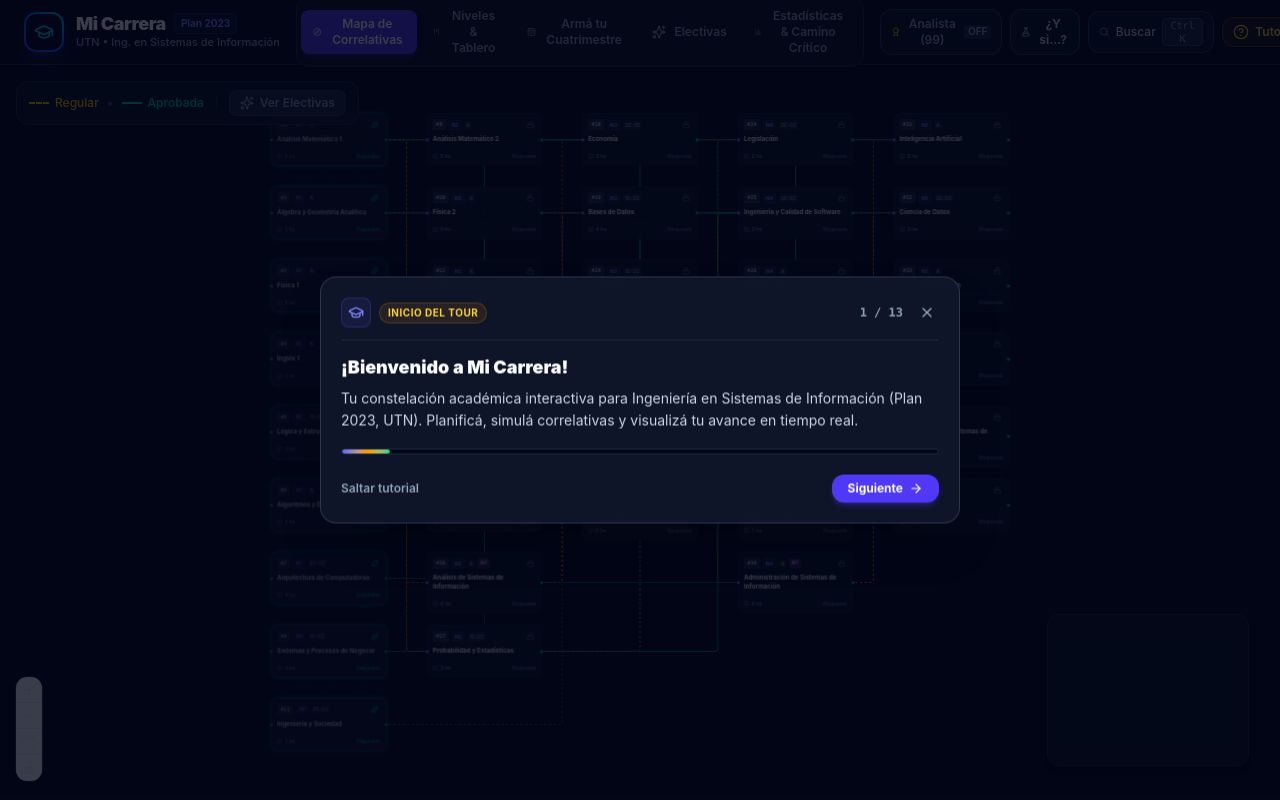
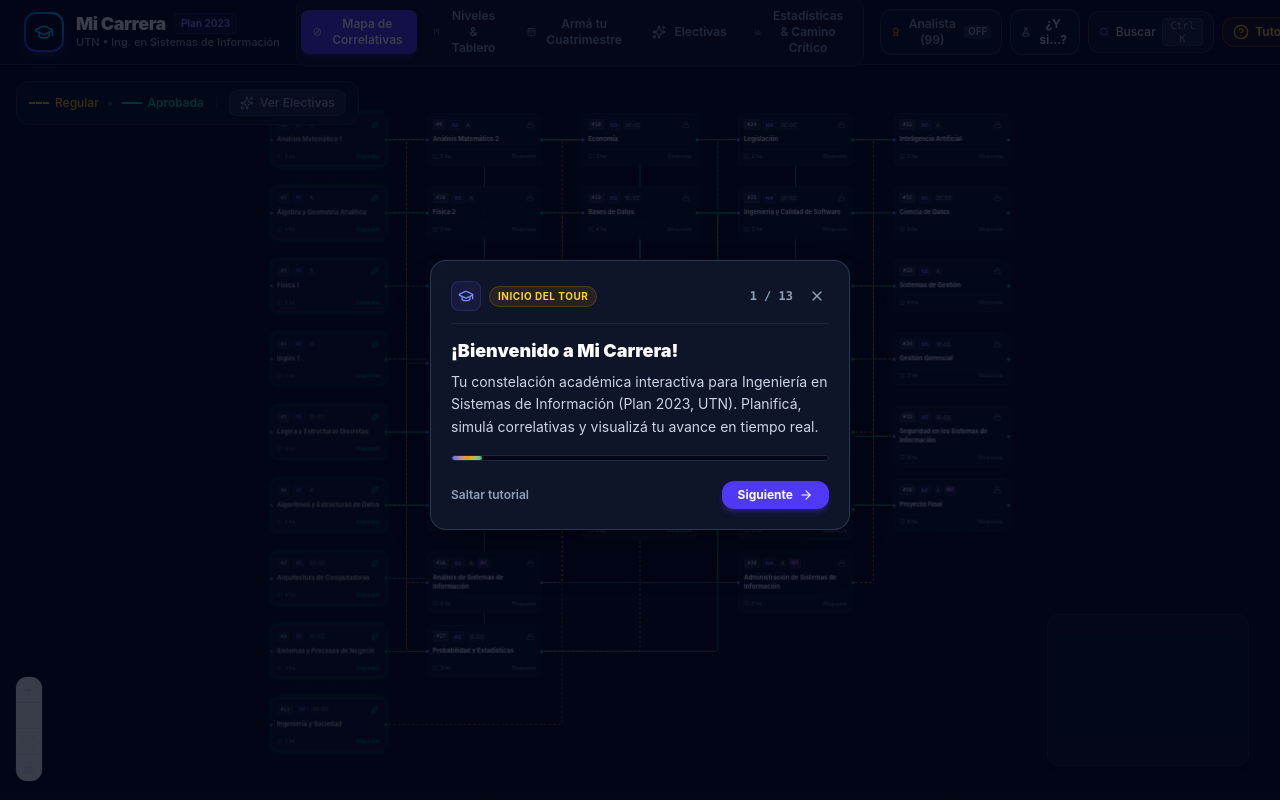
Before and after one commit to Thiagopgnqn/corre, a React (Vite) app: page / in a window 1280 px wide. Shown: the top 800 px of the page. Built offline with nearby package versions, Linux system fonts and the light colour scheme.

Commit message:
fix: resolver parpadeo y desplazamiento intermedio de tarjeta y spotlight en transiciones del tutorial

```diff
--- a/src/components/graph/SubjectNode.tsx
+++ b/src/components/graph/SubjectNode.tsx
@@ -115,6 +115,7 @@ export const SubjectNode = memo(({ data }: NodeProps) => {
 
   return (
     <div
+      data-tour={subject.id === 1 ? 'sample-subject' : undefined}
       className={`relative w-[230px] sm:w-[245px] rounded-xl border backdrop-blur-md transition-all duration-300 select-none cursor-pointer ${
         style.bg
       } ${
--- a/src/components/tutorial/TutorialSpotlight.tsx
+++ b/src/components/tutorial/TutorialSpotlight.tsx
@@ -1,4 +1,4 @@
-import React, { useEffect, useState, useRef, useCallback } from 'react';
+import React, { useEffect, useState, useRef } from 'react';
 import { motion, AnimatePresence } from 'framer-motion';
 import {
   GraduationCap,
@@ -51,6 +51,90 @@ const STEP_ICONS: Record<string, React.ComponentType<{ className?: string }>> =
   HelpCircle,
 };
 
+function getElementRect(selector?: string): SpotlightRect | null {
+  if (!selector || typeof window === 'undefined') return null;
+  const el = document.querySelector(selector);
+  if (!el) return null;
+  const b = el.getBoundingClientRect();
+  const pad = 8;
+  return {
+    top: Math.max(0, b.top - pad),
+    left: Math.max(0, b.left - pad),
+    width: Math.min(window.innerWidth, b.width + pad * 2),
+    height: Math.min(window.innerHeight, b.height + pad * 2),
+  };
+}
+
+function calculateCardCoords(
+  placement: 'top' | 'bottom' | 'left' | 'right' | 'center',
+  rect: SpotlightRect | null,
+  windowSize: { width: number; height: number },
+  cardWidth = 420,
+  cardHeight = 280
+): { top: number; left: number } {
+  const margin = 16;
+  const isMobile = windowSize.width < 640;
+
+  if (isMobile) {
+    return {
+      top: windowSize.height - cardHeight - margin,
+      left: margin,
+    };
+  }
+
+  if (!rect || placement === 'center') {
+    return {
+      top: Math.max(margin, Math.round((windowSize.height - cardHeight) / 2)),
+      left: Math.max(margin, Math.round((windowSize.width - cardWidth) / 2)),
+    };
+  }
+
+  let top = 0;
+  let left = 0;
+
+  switch (placement) {
+    case 'bottom':
+      top = rect.top + rect.height + margin;
+      left = rect.left + rect.width / 2 - cardWidth / 2;
+      // If overflows bottom, flip to top
+      if (top + cardHeight > windowSize.height - margin && rect.top - cardHeight - margin >= margin) {
+        top = rect.top - cardHeight - margin;
+      }
+      break;
+    case 'top':
+      top = rect.top - cardHeight - margin;
+      left = rect.left + rect.width / 2 - cardWidth / 2;
+      // If overflows top, flip to bottom
+      if (top < margin && rect.top + rect.height + cardHeight + margin <= windowSize.height) {
+        top = rect.top + rect.height + margin;
+      }
+      break;
+    case 'left':
+      top = rect.top + rect.height / 2 - cardHeight / 2;
+      left = rect.left - cardWidth - margin;
+      // If overflows left, flip to right
+      if (left < margin && rect.left + rect.width + cardWidth + margin <= windowSize.width) {
+        left = rect.left + rect.width + margin;
+      }
+      break;
+    case 'right':
+    default:
+      top = rect.top + rect.height / 2 - cardHeight / 2;
+      left = rect.left + rect.width + margin;
+      // If overflows right, flip to left
+      if (left + cardWidth > windowSize.width - margin && rect.left - cardWidth - margin >= margin) {
+        left = rect.left - cardWidth - margin;
+      }
+      break;
+  }
+
+  // Safe clamping within viewport
+  top = Math.max(margin, Math.min(windowSize.height - cardHeight - margin, top));
+  left = Math.max(margin, Math.min(windowSize.width - cardWidth - margin, left));
+
+  return { top, left };
+}
+
 export const TutorialSpotlight: React.FC<TutorialSpotlightProps> = ({
   currentView,
   onNavigateView,
@@ -62,83 +146,115 @@ export const TutorialSpotlight: React.FC<TutorialSpotlightProps> = ({
     nextTutorialStep,
     prevTutorialStep,
     selectedSubjectId,
+    setSelectedSubjectId,
   } = useCareer();
 
-  const [rect, setRect] = useState<SpotlightRect | null>(null);
+  const step = TUTORIAL_STEPS[currentTutorialStep];
+
+  const [rect, setRect] = useState<SpotlightRect | null>(() => {
+    const s = TUTORIAL_STEPS[currentTutorialStep];
+    return s?.targetSelector ? getElementRect(s.targetSelector) : null;
+  });
+
   const [windowSize, setWindowSize] = useState({
     width: typeof window !== 'undefined' ? window.innerWidth : 1200,
     height: typeof window !== 'undefined' ? window.innerHeight : 800,
   });
 
-  const cardRef = useRef<HTMLDivElement>(null);
-  const step = TUTORIAL_STEPS[currentTutorialStep];
-
   // Navigate to target view if step requires a different tab
   useEffect(() => {
-    if (isTutorialOpen && step && step.targetView && step.targetView !== currentView) {
+    if (isTutorialOpen && step?.targetView && step.targetView !== currentView) {
       onNavigateView(step.targetView);
     }
-  }, [isTutorialOpen, step, currentView, onNavigateView]);
+  }, [isTutorialOpen, step?.targetView, currentView, onNavigateView]);
 
-  // Compute bounding rect of target element
-  const updateRect = useCallback(() => {
-    if (typeof window === 'undefined') return;
+  // Synchronous and short-polling rect resolution on step or view change
+  useEffect(() => {
+    if (!isTutorialOpen || !step) return;
 
+    if (!step.targetSelector || step.placement === 'center') {
+      setRect(null);
+      return;
+    }
+
+    let isMounted = true;
+    let timerId: number | null = null;
+    let attempts = 0;
+    const maxAttempts = 25; // 25 * 20ms = 500ms max
+
+    const findRect = () => {
+      if (!isMounted) return;
+      const r = getElementRect(step.targetSelector);
+      if (r) {
+        setRect(r);
+      } else if (attempts < maxAttempts) {
+        attempts++;
+        timerId = window.setTimeout(findRect, 20);
+      } else {
+        setRect(null);
+      }
+    };
+
+    // Attempt resolution immediately
+    findRect();
+
+    const handleResizeOrScroll = () => {
       setWindowSize({
         width: window.innerWidth,
         height: window.innerHeight,
       });
+      const r = getElementRect(step.targetSelector);
+      if (r) setRect(r);
+    };
 
-    if (!step || !step.targetSelector || step.placement === 'center') {
-      setRect(null);
-      return;
-    }
-
-    const el = document.querySelector(step.targetSelector);
-    if (!el) {
-      setRect(null);
-      return;
-    }
-
-    const b = el.getBoundingClientRect();
-    const pad = 8;
-    setRect({
-      top: Math.max(0, b.top - pad),
-      left: Math.max(0, b.left - pad),
-      width: Math.min(window.innerWidth, b.width + pad * 2),
-      height: Math.min(window.innerHeight, b.height + pad * 2),
-    });
-  }, [step]);
-
-  // Update rect on step change, resize and scroll
-  useEffect(() => {
-    if (!isTutorialOpen) return;
-
-    // Small delay to allow any view transitions to finish
-    const timer = setTimeout(updateRect, 120);
-    window.addEventListener('resize', updateRect);
-    window.addEventListener('scroll', updateRect, true);
+    window.addEventListener('resize', handleResizeOrScroll);
+    window.addEventListener('scroll', handleResizeOrScroll, true);
 
     return () => {
-      clearTimeout(timer);
-      window.removeEventListener('resize', updateRect);
-      window.removeEventListener('scroll', updateRect, true);
+      isMounted = false;
+      if (timerId) clearTimeout(timerId);
+      window.removeEventListener('resize', handleResizeOrScroll);
+      window.removeEventListener('scroll', handleResizeOrScroll, true);
     };
-  }, [isTutorialOpen, step, updateRect]);
+  }, [isTutorialOpen, step, currentView]);
 
-  // Interactive step advance: if step requires clicking a subject and user clicked one
+  // Step 5: ensure subject 1 is selected so the drawer and status button exist
+  useEffect(() => {
+    if (isTutorialOpen && step?.id === 'interactive-status' && !selectedSubjectId) {
+      setSelectedSubjectId(1);
+    }
+  }, [isTutorialOpen, step?.id, selectedSubjectId, setSelectedSubjectId]);
+
+  // Step 6: close drawer so the graph lines and edge legend are unobstructed
+  useEffect(() => {
+    if (isTutorialOpen && step?.id === 'edge-types' && selectedSubjectId) {
+      setSelectedSubjectId(null);
+    }
+  }, [isTutorialOpen, step?.id, selectedSubjectId, setSelectedSubjectId]);
+
+  // Avoid skipping Step 4 if a subject was already selected before entering Step 4
+  const lastStepIdRef = useRef<string | null>(null);
   const prevSelectedIdRef = useRef<number | null>(null);
+
+  useEffect(() => {
+    if (!isTutorialOpen || !step) return;
+    if (lastStepIdRef.current !== step.id) {
+      lastStepIdRef.current = step.id;
+      prevSelectedIdRef.current = selectedSubjectId;
+    }
+  }, [isTutorialOpen, step, selectedSubjectId]);
+
+  // Interactive step advance: if step requires clicking a subject and user clicked a new one
   useEffect(() => {
     if (isTutorialOpen && step?.interactiveAction === 'click-subject') {
       if (selectedSubjectId && selectedSubjectId !== prevSelectedIdRef.current) {
         prevSelectedIdRef.current = selectedSubjectId;
         const autoTimer = setTimeout(() => {
           nextTutorialStep();
-        }, 600);
+        }, 500);
         return () => clearTimeout(autoTimer);
       }
     }
-    prevSelectedIdRef.current = selectedSubjectId;
   }, [isTutorialOpen, step, selectedSubjectId, nextTutorialStep]);
 
   // Keyboard navigation
@@ -169,79 +285,39 @@ export const TutorialSpotlight: React.FC<TutorialSpotlightProps> = ({
   const isLastStep = currentTutorialStep === TUTORIAL_STEPS.length - 1;
   const progressPercent = Math.round(((currentTutorialStep + 1) / TUTORIAL_STEPS.length) * 100);
 
-  // Position calculation for card on desktop
   const isMobile = windowSize.width < 640;
-  let cardPositionStyles: React.CSSProperties = {};
-
-  if (isMobile) {
-    // Dock as bottom sheet on mobile
-    cardPositionStyles = {
-      position: 'fixed',
-      bottom: '16px',
-      left: '16px',
-      right: '16px',
-      zIndex: 60,
-    };
-  } else if (!rect || step.placement === 'center') {
-    // Centered modal
-    cardPositionStyles = {
-      position: 'fixed',
-      top: '50%',
-      left: '50%',
-      transform: 'translate(-50%, -50%)',
-      zIndex: 60,
-    };
-  } else {
-    // Floating around target
-    const cardWidth = 420;
-    const margin = 16;
-    let top = 0;
-    let left = 0;
-
-    switch (step.placement) {
-      case 'bottom':
-        top = Math.min(windowSize.height - 350, rect.top + rect.height + margin);
-        left = Math.max(margin, Math.min(windowSize.width - cardWidth - margin, rect.left + rect.width / 2 - cardWidth / 2));
-        break;
-      case 'top':
-        top = Math.max(margin, rect.top - 320);
-        left = Math.max(margin, Math.min(windowSize.width - cardWidth - margin, rect.left + rect.width / 2 - cardWidth / 2));
-        break;
-      case 'left':
-        top = Math.max(margin, Math.min(windowSize.height - 350, rect.top));
-        left = Math.max(margin, rect.left - cardWidth - margin);
-        break;
-      case 'right':
-      default:
-        top = Math.max(margin, Math.min(windowSize.height - 350, rect.top));
-        left = Math.min(windowSize.width - cardWidth - margin, rect.left + rect.width + margin);
-        break;
-    }
-
-    cardPositionStyles = {
-      position: 'fixed',
-      top: `${top}px`,
-      left: `${left}px`,
-      width: `${cardWidth}px`,
-      zIndex: 60,
-    };
-  }
+  const cardWidth = Math.min(420, windowSize.width - 32);
+  const coords = calculateCardCoords(
+    step.placement || 'center',
+    rect,
+    windowSize,
+    cardWidth,
+    280
+  );
 
   return (
-    <div className="fixed inset-0 z-50 overflow-hidden" role="dialog" aria-modal="true">
-      {/* Dark Spotlight SVG Mask */}
+    <div className="fixed inset-0 z-50 overflow-hidden pointer-events-none" role="dialog" aria-modal="true">
+      {/* Dark Spotlight SVG Mask with smoothly animated cutout */}
       <svg className="fixed inset-0 w-full h-full pointer-events-none z-50">
         <defs>
           <mask id="tutorial-spotlight-mask">
             {/* White background reveals the overlay */}
             <rect x="0" y="0" width={windowSize.width} height={windowSize.height} fill="white" />
-            {/* Black rectangle punches the spotlight hole */}
+            {/* Black rectangle punches the spotlight hole, animating position and dimensions */}
             {rect && (
-              <rect
-                x={rect.left}
-                y={rect.top}
-                width={rect.width}
-                height={rect.height}
+              <motion.rect
+                animate={{
+                  x: rect.left,
+                  y: rect.top,
+                  width: rect.width,
+                  height: rect.height,
+                }}
+                transition={{
+                  type: 'spring',
+                  damping: 30,
+                  stiffness: 300,
+                  mass: 0.8,
+                }}
                 rx="14"
                 ry="14"
                 fill="black"
@@ -261,33 +337,53 @@ export const TutorialSpotlight: React.FC<TutorialSpotlightProps> = ({
         />
       </svg>
 
-      {/* Pulsing Glowing Ring around highlighted element */}
+      {/* Pulsing Glowing Ring smoothly gliding around highlighted element */}
       {rect && (
         <motion.div
-          key={`highlight-${step.id}`}
-          initial={{ opacity: 0, scale: 0.98 }}
-          animate={{ opacity: 1, scale: 1 }}
-          transition={{ duration: 0.3 }}
-          style={{
-            position: 'fixed',
-            top: `${rect.top}px`,
-            left: `${rect.left}px`,
-            width: `${rect.width}px`,
-            height: `${rect.height}px`,
+          animate={{
+            top: rect.top,
+            left: rect.left,
+            width: rect.width,
+            height: rect.height,
+            opacity: 1,
           }}
-          className="rounded-2xl border-2 border-amber-400 shadow-[0_0_30px_rgba(251,191,36,0.5)] pointer-events-none z-50 animate-pulse"
+          transition={{
+            type: 'spring',
+            damping: 30,
+            stiffness: 300,
+            mass: 0.8,
+          }}
+          className="fixed rounded-2xl border-2 border-amber-400 shadow-[0_0_30px_rgba(251,191,36,0.5)] pointer-events-none z-50 animate-pulse"
         />
       )}
 
-      {/* Floating Tour Card */}
-      <div style={cardPositionStyles} ref={cardRef}>
+      {/* Floating Tour Card (Smoothly gliding container via spring) */}
+      <motion.div
+        animate={
+          isMobile
+            ? { bottom: 16, left: 16, right: 16 }
+            : { top: coords.top, left: coords.left }
+        }
+        transition={{
+          type: 'spring',
+          damping: 28,
+          stiffness: 280,
+          mass: 0.8,
+        }}
+        style={{
+          position: 'fixed',
+          zIndex: 60,
+          width: isMobile ? undefined : `${cardWidth}px`,
+        }}
+        className="pointer-events-auto"
+      >
         <AnimatePresence mode="wait">
           <motion.div
             key={step.id}
-            initial={{ opacity: 0, y: 12, scale: 0.97 }}
-            animate={{ opacity: 1, y: 0, scale: 1 }}
-            exit={{ opacity: 0, y: -12, scale: 0.97 }}
-            transition={{ duration: 0.2, ease: 'easeOut' }}
+            initial={{ opacity: 0, y: 8 }}
+            animate={{ opacity: 1, y: 0 }}
+            exit={{ opacity: 0, y: -8 }}
+            transition={{ duration: 0.16, ease: 'easeOut' }}
             className="w-full bg-slate-900/95 backdrop-blur-xl border border-slate-700/80 rounded-2xl p-5 shadow-2xl flex flex-col gap-4 text-slate-100"
           >
             {/* Top Bar: Badge, Progress & Close Button */}
@@ -397,7 +493,7 @@ export const TutorialSpotlight: React.FC<TutorialSpotlightProps> = ({
             </div>
           </motion.div>
         </AnimatePresence>
-      </div>
+      </motion.div>
     </div>
   );
 };
--- a/src/data/tutorialSteps.ts
+++ b/src/data/tutorialSteps.ts
@@ -59,7 +59,7 @@ export const TUTORIAL_STEPS: TutorialStep[] = [
     description:
       'Hacé click en cualquier materia del mapa para abrir su panel lateral (o avanzá con "Siguiente"). Verás sus horas semanales, correlativas requeridas y las materias futuras que habilita.',
     badge: 'Interactivo',
-    targetSelector: '[data-tour="graph-canvas"]',
+    targetSelector: '[data-tour="sample-subject"]',
     targetView: 'graph',
     placement: 'right',
     interactiveAction: 'click-subject',
```
Lines whose indentation alone changed are shown as unchanged.
